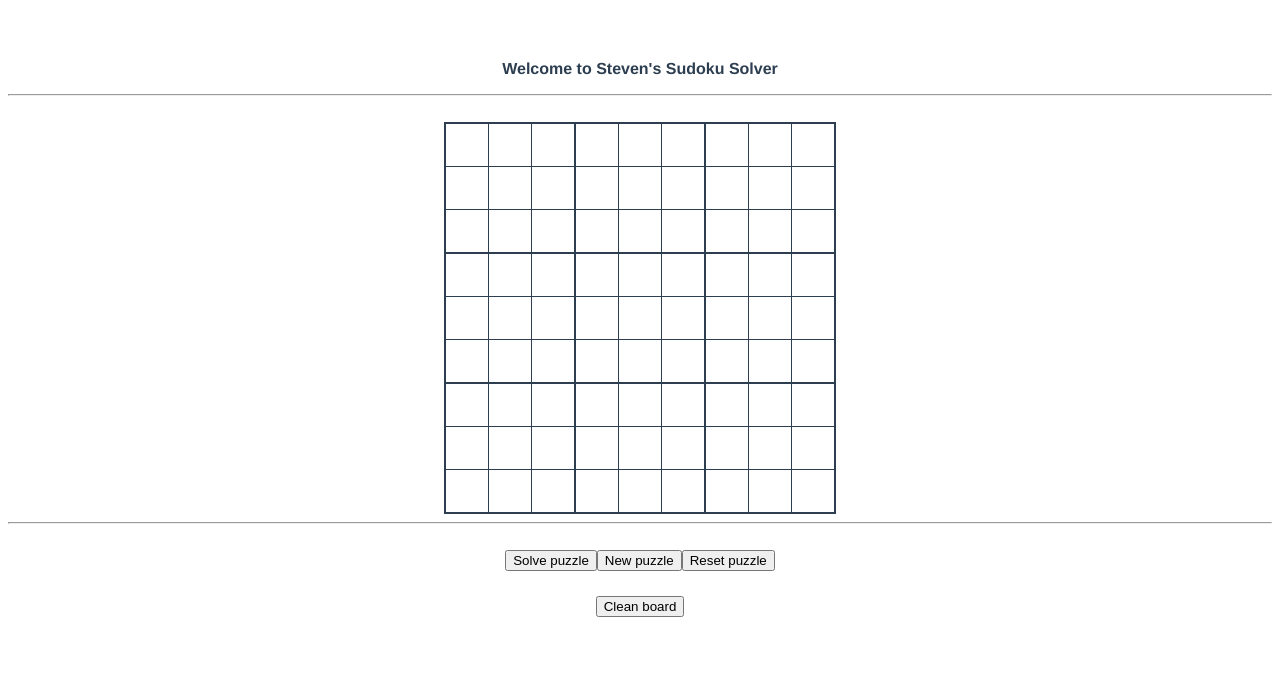
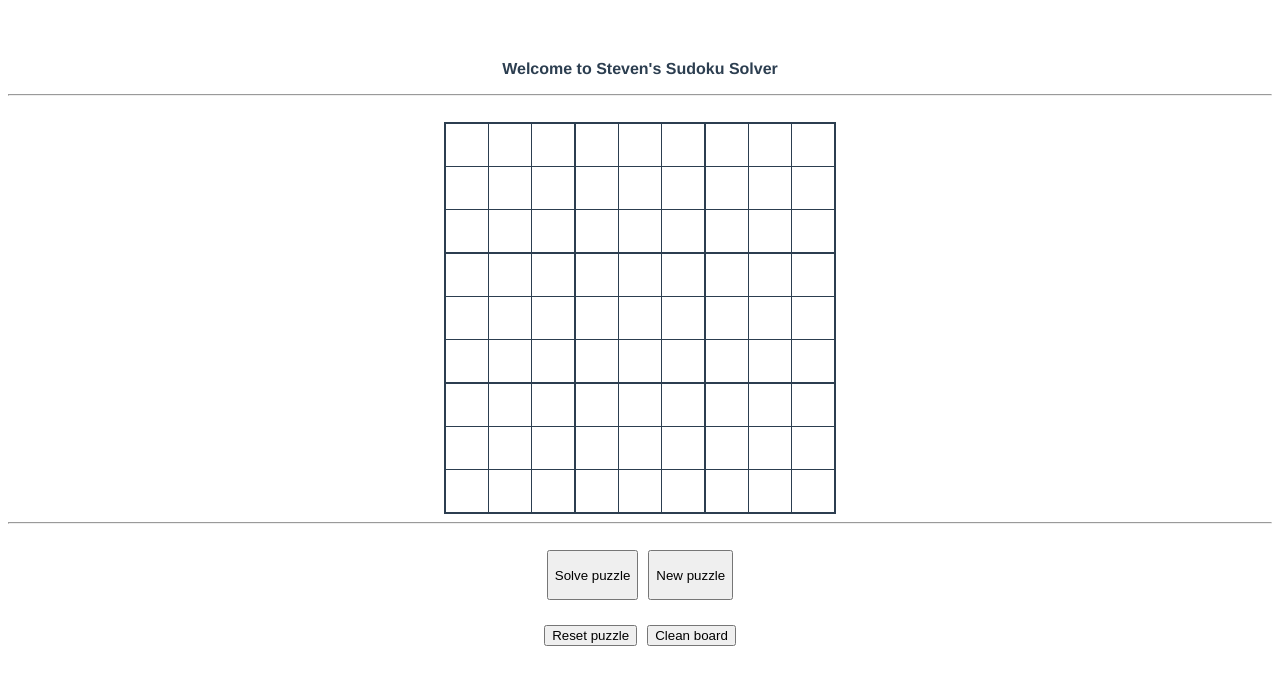
Before and after one commit to Sche7/SudokuSolver, a Vue app in the folder app/: page / in a window 1280 px wide. Shown: the top 684 px of the page. Built offline with nearby package versions, Linux system fonts and the light colour scheme.

Commit message:
update style

```diff
--- a/app/src/components/SudokuBoard.vue
+++ b/app/src/components/SudokuBoard.vue
@@ -14,11 +14,11 @@
       <hr><br>
       <div class="sudokurow">
         <div>
-            <button @click="solveBoard" class="btn btn-success btn-sm"> Solve puzzle </button>
-            <button @click="randomizeBoard" class="btn btn-primary btn-sm"> New puzzle </button>
-            <button @click="resetBoard" class="btn btn-primary btn-danger"> Reset puzzle </button>
+            <button @click="solveBoard" class="btn btn-success btn-sm" style="block-size:50px;margin-right: 10px;"> Solve puzzle </button>
+            <button @click="randomizeBoard" class="btn btn-primary btn-sm" style="block-size:50px"> New puzzle </button>
         </div>
         <div style="margin-top:25px">
+            <button @click="resetBoard" class="btn btn-primary btn-danger" style="margin-right:10px;"> Reset puzzle </button>
             <button @click="cleanBoard" class="btn btn-outline-danger"> Clean board </button>
         </div>
       </div>
```
